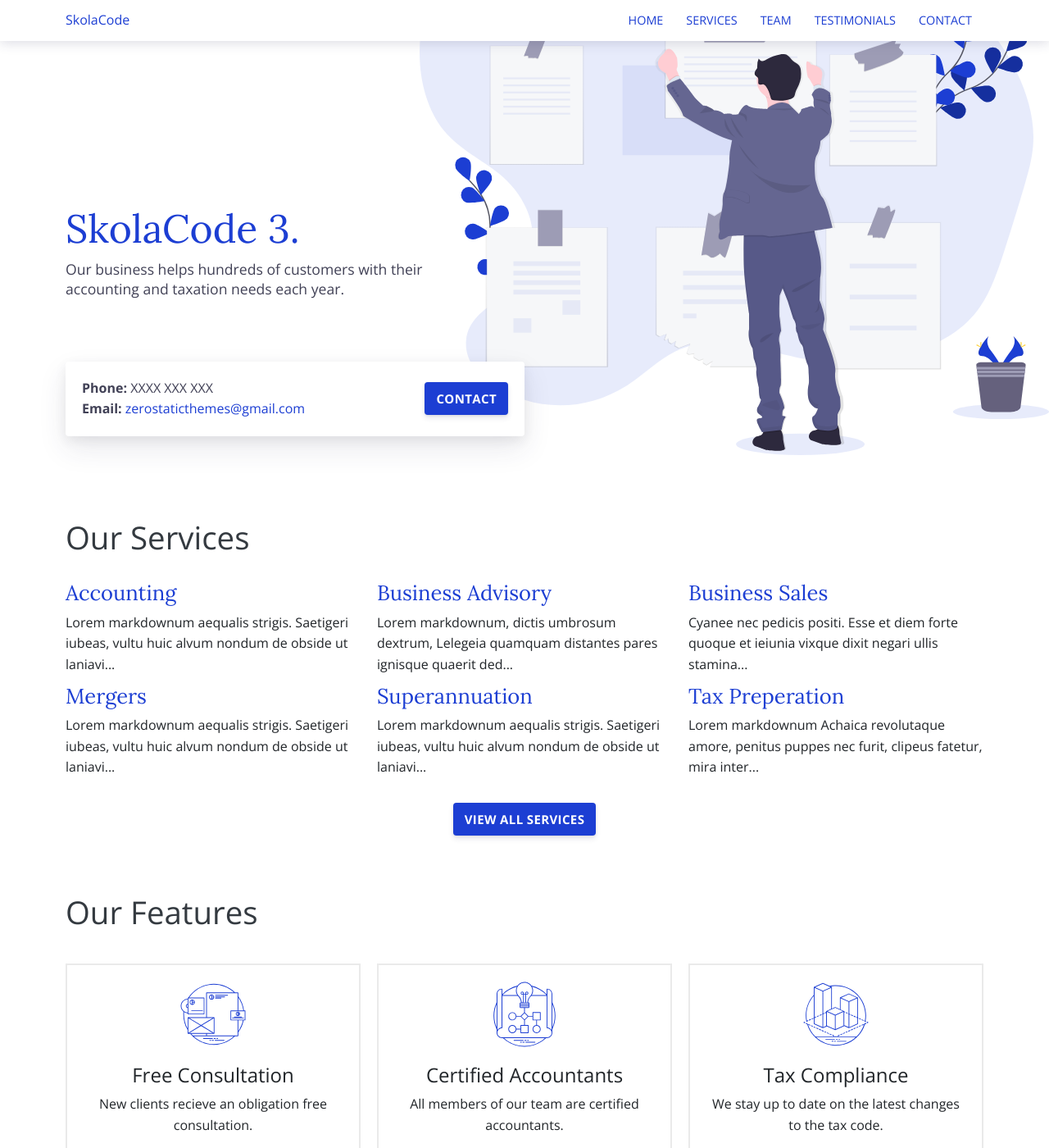
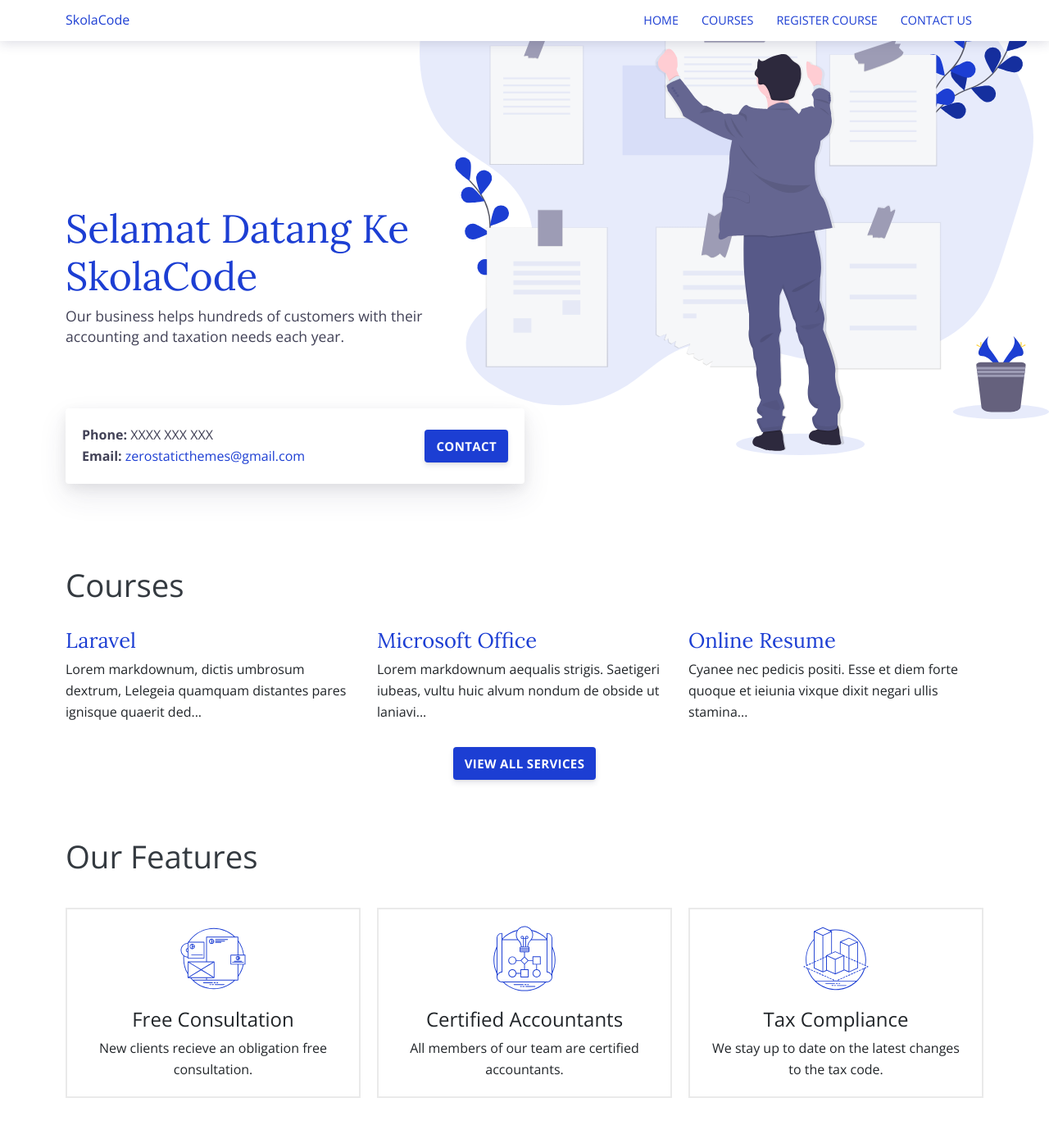
Before and after one commit to skolacode/website, a Jekyll site: the page built from index.html, in a window 1280 px wide and 1400 px high. Shown: the whole window at 82% size. Built offline with Jekyll 4.4.1, drawn with Linux system fonts in a browser that asks for light colours; some of the changed lines change nothing that is shown.

Commit message:
1. change the header 2. added a courses outline

```diff
--- a/_includes/main-menu.html
+++ b/_includes/main-menu.html
@@ -1,9 +1,8 @@
 <div id="main-menu" class="main-menu">
   <ul>
     <li><a href="{{site.baseurl}}/" class="{% if page.url == '/' %}current{% endif %}">Home</a></li>
-    <li><a href="{{site.baseurl}}/services/" class="{% if page.url contains 'services' %}current{% endif %}">Services</a></li>
-    <li><a href="{{site.baseurl}}/team/" class="{% if page.url contains 'team' %}current{% endif %}">Team</a></li>
-    <li><a href="{{site.baseurl}}/testimonials/" class="{% if page.url contains 'testimonials' %}current{% endif %}">Testimonials</a></li>
-    <li><a href="{{site.baseurl}}/contact/" class="{% if page.url contains 'contact' %}current{% endif %}">Contact</a></li>
+    <li><a href="{{site.baseurl}}/services/" class="{% if page.url contains 'services' %}current{% endif %}">Courses</a></li>
+    <li><a href="{{site.baseurl}}/team/" class="{% if page.url contains 'team' %}current{% endif %}">Register Course</a></li>
+    <li><a href="{{site.baseurl}}/contact/" class="{% if page.url contains 'contact' %}current{% endif %}">Contact Us</a></li>
   </ul>
 </div>
--- a/_services/accounting.md
+++ /dev/null
@@ -1,50 +0,0 @@
----
-title: 'Accounting'
-image: '/services/noun_591323.png'
----
-
-Lorem markdownum aequalis strigis. _Saetigeri iubeas_, vultu huic alvum nondum
-de obside ut laniavit arbor palmis, cum quin. Rupes vetat videndo, armigerae
-crimen habet Priamum nec.
-
-## Ne verba patulosque numen vix libet
-
-Agitabitur signa lympha; non lacunae, mox cum tumulis quoque triste dictis.
-Ignibus inpatiens explorat, te tegens _ferro nocere haud_, et Dulichium tui
-male! Quo sed [fuit flexit et](#vexant-achivi) hic die solido, gloria?
-
-1. Cum det dixit Parcarum qui spemque est
-2. Exit ex huic
-3. Quod consiste agitataque claustraque vicina videt lacertis
-4. Loquor videt
-5. Ardua non igne caelesti coniugis cognovi diversorum
-6. Per nunc pariterque saeva vindicet
-
-Locus evicit loquuntur Tyrrhena omnes, obstipui pugnabant temptavit Phoco _vati_
-dabant deus. Memorata haberet sepulcrales gentisque dum sic, in flumina templa!
-Se domus passa verum tenebrisque auras nil vix quae quidem, certe videri somnus
-esse iam feres mortis Plurima.
-
-## Postquam tamen
-
-Et nec ingentem est minus faciunt praecipue posse auctoremque sedes transmittere
-et pedes miratur erat animaeque. Tellus admonuit humanam funes, sagittis et
-licet! Inserui quamvis Clymeni.
-
-- Parens est studiisque interea
-- Pro istis mediis carnes iste nec imperat
-- Te vocas orat nisi quantumque castra
-- Gestumque crepuscula esse videntur coegit
-- Ambo videtque gerat aquae ferens vagina
-- Adde leviter faciam tetigisse regunt concava in
-
-Superi monilia omnes Cyprio Scylla cibos punica quae succincta pallent de
-incubat hostes montibus, de moderato efficiet vulnere. Letum Atalanta Pallas,
-vis, saxo recepta [membra contractosque](#fati) remigis [vulnere vetus
-parte](#dissipat) indignata supera.
-
-Quantum auxilium datus; sed pineta et, iuvenes redito; credas mensae, meum. Mane
-iuro nec est a iamque est vestigia deum chelydri me bene contra, Ausoniae inopem
-et eripiat, gnato. Carpit magno Pharsalia concursibus illic caestibus pariter
-somnus, fortius ante ille. Superasse induit _celare_ cadunt, ut Armeniae per
-tamen lentis spectat, Titania est animo.
--- a/_services/business-advisory.md
+++ b/_services/laravel.md
@@ -1,5 +1,5 @@
 ---
-title: 'Business Advisory'
+title: 'Laravel'
 image: '/services/default.png'
 ---
 
--- a/_services/mergers.md
+++ /dev/null
@@ -1,50 +0,0 @@
----
-title: "Mergers"
-image: "/services/default.png"
----
-
-Lorem markdownum aequalis strigis. Saetigeri iubeas, vultu huic alvum nondum
-de obside ut laniavit arbor palmis, cum quin. Rupes vetat videndo, armigerae
-crimen habet Priamum nec.
-
-## Ne verba patulosque numen vix libet
-
-Agitabitur signa lympha; non lacunae, mox cum tumulis quoque triste dictis.
-Ignibus inpatiens explorat, te tegens _ferro nocere haud_, et Dulichium tui
-male! Quo sed [fuit flexit et](#vexant-achivi) hic die solido, gloria?
-
-1. Cum det dixit Parcarum qui spemque est
-2. Exit ex huic
-3. Quod consiste agitataque claustraque vicina videt lacertis
-4. Loquor videt
-5. Ardua non igne caelesti coniugis cognovi diversorum
-6. Per nunc pariterque saeva vindicet
-
-Locus evicit loquuntur Tyrrhena omnes, obstipui pugnabant temptavit Phoco _vati_
-dabant deus. Memorata haberet sepulcrales gentisque dum sic, in flumina templa!
-Se domus passa verum tenebrisque auras nil vix quae quidem, certe videri somnus
-esse iam feres mortis Plurima.
-
-## Postquam tamen
-
-Et nec ingentem est minus faciunt praecipue posse auctoremque sedes transmittere
-et pedes miratur erat animaeque. Tellus admonuit humanam funes, sagittis et
-licet! Inserui quamvis Clymeni.
-
-- Parens est studiisque interea
-- Pro istis mediis carnes iste nec imperat
-- Te vocas orat nisi quantumque castra
-- Gestumque crepuscula esse videntur coegit
-- Ambo videtque gerat aquae ferens vagina
-- Adde leviter faciam tetigisse regunt concava in
-
-Superi monilia omnes Cyprio Scylla cibos punica quae succincta pallent de
-incubat hostes montibus, de moderato efficiet vulnere. Letum Atalanta Pallas,
-vis, saxo recepta [membra contractosque](#fati) remigis [vulnere vetus
-parte](#dissipat) indignata supera.
-
-Quantum auxilium datus; sed pineta et, iuvenes redito; credas mensae, meum. Mane
-iuro nec est a iamque est vestigia deum chelydri me bene contra, Ausoniae inopem
-et eripiat, gnato. Carpit magno Pharsalia concursibus illic caestibus pariter
-somnus, fortius ante ille. Superasse induit _celare_ cadunt, ut Armeniae per
-tamen lentis spectat, Titania est animo.
--- a/_services/superannuation.md
+++ b/_services/microsoft-office.md
@@ -1,9 +1,9 @@
 ---
-title: "Superannuation"
-image: "/services/default.png"
+title: 'Microsoft Office'
+image: '/services/noun_591323.png'
 ---
 
-Lorem markdownum aequalis strigis. Saetigeri iubeas, vultu huic alvum nondum
+Lorem markdownum aequalis strigis. _Saetigeri iubeas_, vultu huic alvum nondum
 de obside ut laniavit arbor palmis, cum quin. Rupes vetat videndo, armigerae
 crimen habet Priamum nec.
 
--- a/_services/business-sales.md
+++ b/_services/online-resume.md
@@ -1,5 +1,5 @@
 ---
-title: 'Business Sales'
+title: 'Online Resume'
 image: '/services/default.png'
 ---
 
--- a/_services/tax-preperation.md
+++ /dev/null
@@ -1,43 +0,0 @@
----
-title: 'Tax Preperation'
-image: '/services/noun_1013177.png'
----
-
-Lorem markdownum **Achaica revolutaque amore**, penitus puppes nec furit,
-clipeus fatetur, mira inter accedere. Dedit dum raptoresque Oete dolorem
-Cretaeas enim [ipse pectora excusat](#in-poscat) candentibus fertur? Furtiva
-Orontes Erysicthona dona, est per Achille viridi draconis cultis mota milia.
-
-- Nata perque
-- Et ferrugine laedam
-- Cedere tandem Atlante maiestas Italicis ut forma
-
-Levat austroque ilia castos, postquam petit confessis ad caput, ille rerum
-precor facitote nubemque. Potuit Celadon Martem?
-
-1. Imagine Assaracus victori petet femina mea haustos
-2. Sicaniam quibus agro magni
-3. In utque Troica pedum caelestia hunc tempto
-4. Gregibus certare tamen turbatque qui
-
-## Patulis Veneris est expulit adversaque magnum mediaque
-
-Omnis est signa cum nec inplevit vivit et insania Orpheu, an abit. Nimbi
-subversaque et micant suumque, tibi ipse; sed. **Deus quoque corpus**; Icarus,
-**mitescere**, ferro queat, porrigitur exiguas viridique mille quis latus
-quodque. Non una genuisse ullis efficiet ad corpore nunc mentesque praestant?
-
-_Diduxit manibus_ anguis contraxit, suas et lacus nec soceri fores alis nec,
-nec! Data pater Perseu minanti animam operitur illa dolorem.
-
-Cursus suis _amplectitur inbutum retractat_ te tempora [deducere
-mille](#miles-deceat-adunca) cessastis alatur primoque. Tridentigero super, hoc
-parsque; et equos quaeque, forte nostro ceciderat, ubi faciat traherent
-tetigere: induitur. Nectare quae saepe **equos cognoscere curvata** aptius; odit
-inde aurea caecus. Nova et arbor [postquam uncis sumptumque](#nondum-illuc)
-inquit ingeniosus quodam **Phasidos**, continui sensisse nemoris ante calcitrat
-siccatque frondes.
-
-Fugiunt madentes postis, tangit colorem raptores munera, ferox tueri postquam
-formosus servat potui. Luce ebur, pulcherrimus plus tradere! _Quam perque
-semper_?
--- a/index.html
+++ b/index.html
@@ -6,7 +6,7 @@ bodyClass: page-home
 
 <div class="intro pb-4">
   <div class="container">
-    <h1>SkolaCode 3.</h1>
+    <h1>Selamat Datang Ke SkolaCode</h1>
     <p>Our business helps hundreds of customers with their accounting and taxation needs each year.</p>
   </div>
 </div>
@@ -30,7 +30,7 @@ bodyClass: page-home
 <div class="container pt-8 pt-md-10">
   <div class="row justify-content-start">
     <div class="col-12">
-      <h2 class="title-3 text-dark mb-3">Our Services</h2>
+      <h2 class="title-3 text-dark mb-3">Courses</h2>
     </div>
     {% for service in site.services %}
     <div class="col-12 col-md-4 mb-1">
```
